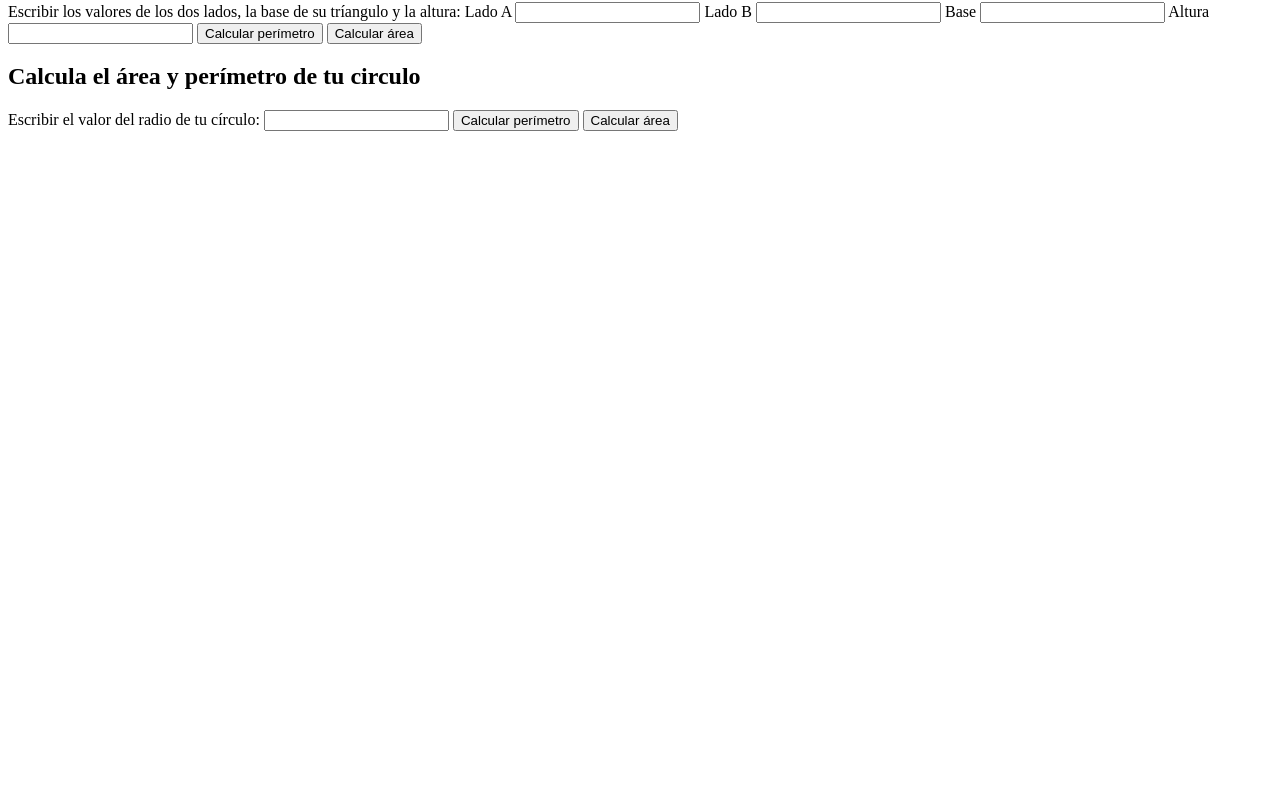
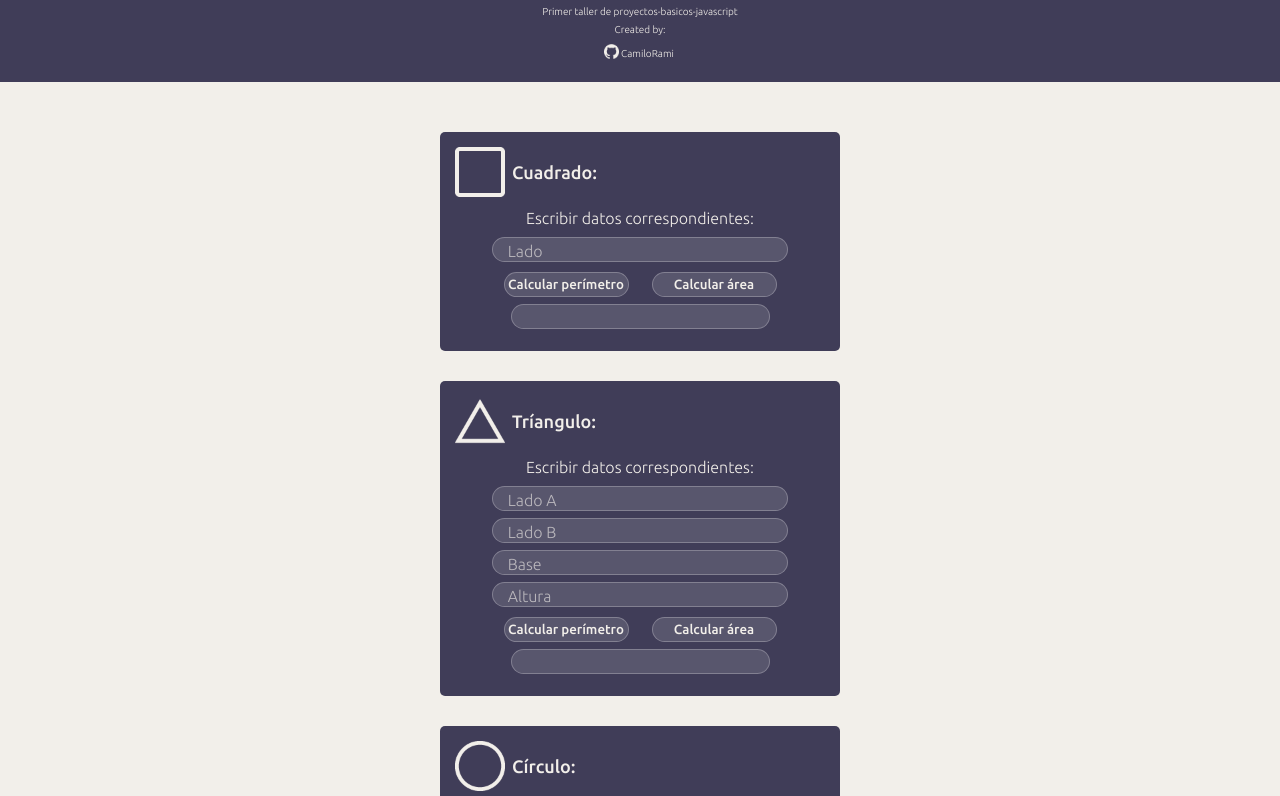
Before and after one commit to CamiloRami/proyecto-basico-javascript, a plain HTML site: page taller1FigurasGeometricas/figuras.html in a window 1280 px wide. Shown: the part 251-1047 px from the top of the page. Before the commit the page ends 800 px from the top, so only its background shows below. Drawn offline with Linux system fonts and the light colour scheme.

Commit message:
Paso 5, completado

```diff
--- /dev/null
+++ b/taller1FigurasGeometricas/CSS/figuras.css
@@ -0,0 +1,184 @@
+/* Basico */
+
+:root {
+    /*Colores*/
+    --blanco: #F2EFEA;
+
+    --berenjena: #403D58;
+
+}
+
+* {
+    box-sizing: border-box;
+    margin: 0%;
+    padding: 0%;
+}
+html {
+    font-size: 62.5%;
+    font-family: 'Ubuntu', sans-serif;
+
+}
+body {
+    background-color: var(--blanco);
+}
+/* Header */
+
+header {
+    position: relative;
+    width: 100%;
+    min-width: 320px;
+    height: 333px;
+    text-align: center;
+    background-color: var(--berenjena);
+    margin-bottom: 50px;
+}
+header img {
+    margin-left: auto;
+    margin-right: auto;
+    margin-bottom: 50px;
+    margin-top: 50px;
+    width: 280px;
+}
+header h1 {
+    font-size: 2.4rem;
+    font-weight: 500;
+    color: var(--blanco);
+    margin-bottom: 15px;
+}
+header p {
+    color: var(--blanco);
+    margin-bottom: 7px;
+    font-weight: 300;
+}
+header span {
+    display: inline-block;
+    position: relative;
+    top: 2px;
+    right: 2px;
+    background-image: url(../Accets/GitHub.png);
+    width: 15px;
+    height: 15px;
+    background-size: cover;
+    background-repeat: no-repeat;
+}
+header p a {
+    color: var(--blanco);
+    cursor: none;
+    text-decoration: none;
+}
+
+/* Secciones */
+
+section {
+    width: 90%;
+    min-width: 288px;
+    max-width: 400px;
+    height: auto;
+    margin: 30px auto;
+    padding: 15px;
+    background-color: var(--berenjena);
+    border-radius: 5px;
+    color: var(--blanco);
+}
+section h2 {
+    font-weight: 500;
+    font-size: 1.8rem;
+    display: inline-block;
+    margin-top: 15px;
+    margin-bottom: 10px;
+    margin-left: 7px;
+    position: absolute;
+}
+section img {
+    width: 50px;
+    display: inline-block;
+}
+section .div-figuras {
+    position: relative;
+    margin-bottom: 10px;
+}
+section p {
+    font-weight: 300;
+    font-size: 1.6rem;
+    margin-bottom: 10px;
+    text-align: center;
+}
+form input {
+    border: none;
+    outline: none;
+    font-family: 'Ubuntu', sans-serif;
+    font-size: 1.6rem;
+    font-weight: 300;
+    background-color: #ffffff00;
+    height: 25px;
+    width: 100%;
+    color: var(--blanco);
+    align-items: center;
+}
+input::placeholder {
+    color: #f2efeaa1;
+    /* font-size: 1.5em; */
+  }
+form label {
+    width: 90%;
+}
+input[type=number]::-webkit-inner-spin-button, input[type=number]::-webkit-outer-spin-button {
+  -webkit-appearance: none;
+  margin: 0;
+}
+form div {
+    margin: 0 auto;
+    margin-bottom: 7px;
+    display: flex;
+    justify-content: center;
+    width: 80%;
+    height: 25px;
+    background-color: #ffffff21;
+    border-radius: 10rem;
+    border: 1px solid #ffffff3f;
+}
+form div:hover {
+    box-shadow: 0 0.1rem 0.6rem 0 #20212447;
+    border-color: #dfe1e500;
+}
+section  .botton-container {
+    justify-content: space-around;
+    margin-top: 10px;
+    background: none;
+    border-radius: 0;
+    border: none;
+}
+form .botton-container:hover {
+    box-shadow: none;
+    border: none;
+}
+section  .botton-container button {
+    display: block;
+    height: 25px;
+    width: 125px;
+    border: 1px solid #ffffff3f;
+    background-color: #ffffff21;
+    border-radius: 100px;
+    font-family: 'Ubuntu', sans-serif;
+    color: var(--blanco);
+}
+section  .botton-container button:hover {
+    box-shadow: 0 0.1rem 0.6rem 0 #20212447;
+    border-color: #dfe1e500;
+}
+section span {
+    margin: 0 auto;
+    margin-bottom: 7px;
+    padding-left: 10px;
+    padding-top: 2px;
+    display: flex;
+    /* justify-content: center; */
+    align-content: center;
+    font-size: 1.6rem;
+    font-weight: 300;
+    width: 70%;
+    height: 25px;
+    background-color: #ffffff21;
+    border-radius: 10rem;
+    border: 1px solid #ffffff3f;
+}
--- a/taller1FigurasGeometricas/figuras.html
+++ b/taller1FigurasGeometricas/figuras.html
@@ -4,81 +4,125 @@
     <meta charset="UTF-8">
     <meta http-equiv="X-UA-Compatible" content="IE=edge">
     <meta name="viewport" content="width=device-width, initial-scale=1.0">
+    <link rel="preconnect" href="https://fonts.googleapis.com">
+    <link rel="preconnect" href="https://fonts.gstatic.com" crossorigin>
+    <link href="https://fonts.googleapis.com/css2?family=Ubuntu:ital,wght@0,300;0,500;1,700&display=swap" rel="stylesheet">
+    <link rel="stylesheet" href="./CSS/figuras.css">
     <title>Figuras geométricas | Proyectos basicos de JavaScript</title>
 </head>
 <body>
     <header>
+        <picture>
+            <img src="./Accets/CTC.png" alt="figurasGeometricas">
+        </picture>
+        <div>
             <h1>
                 Figuras geométricas
             </h1>
             <p>
-            Este es el primer taller de <strong>proyectos-básicos-javascript</strong>
+                Primer taller de proyectos-basicos-javascript
             </p>
+            <p>
+                Created by:
+            </p>
+            <p>
+                <span></span><a href="https://github.com/CamiloRami">CamiloRami</a>
+            </p>
+        </div>
     </header>
-    <section>
+    <section class="section-cuadrado">
+        <div class="div-figuras">
+            <picture>
+                <img src="./Accets/Cuadrado.png" alt="cuadrado">
+            </picture>
             <h2>
-            Calcula el área y perímetro de tu cuadrado
+                Cuadrado:
             </h2>
+        </div>
+        <p>Escribir datos correspondientes:</p>
         <form>
+            <div>
                 <label for="inputCuadrado">
-                <span>Escribir el valor de los lados de tu cuadrado:</span>
-                <input id="inputCuadrado" type="number" name="inputCuadrado">
+                    <input id="inputCuadrado" type="number" name="inputCuadrado" placeholder="Lado">
                 </label>
+            </div>
+            <div class="botton-container">
                 <button type="button" onclick="calcularPerimetroCuadrado()">
                     Calcular perímetro
                 </button>
                 <button type="button" onclick="calcularAreaCuadrado()">
                     Calcular área
                 </button>
+            </div>
         </form>
         <span id="outputCuadrado"></span>
     </section>
-    <section>
+    <section class="section-triangulo">
+        <div class="div-figuras">
+            <picture>
+                <img src="./Accets/Triangulo.png" alt="triangulo">
+            </picture>
             <h2>
-            Calcular el área y perímetro de tu tríangulo
+                Tríangulo:
             </h2>
+        </div>
+        <p>Escribir datos correspondientes:</p>
         <form>
-            <span>Escribir los valores de los dos lados, la base de su tríangulo y la altura:</span>
+            <div>
                 <label for="inputTrianguloLadoA">
-                <span>Lado A</span>
-                <input type="number" id="inputTrianguloLadoA" name="inputTrianguloLadoA">
+                    <input type="number" id="inputTrianguloLadoA" name="inputTrianguloLadoA" placeholder="Lado A">
                 </label>
+            </div>
+            <div>
                 <label for="inputTrianguloLadoB">
-                <span>Lado B</span>
-                <input type="number"  id="inputTrianguloLadoB" name="inputTrianguloLadoB">
+                    <input type="number"  id="inputTrianguloLadoB" name="inputTrianguloLadoB" placeholder="Lado B">
                 </label>
+            </div>
+            <div>
                 <label for="inputTrianguloBase">
-                <span>Base</span>
-                <input type="number"  id="inputTrianguloBase" name="inputTrianguloBase">
+                    <input type="number"  id="inputTrianguloBase" name="inputTrianguloBase" placeholder="Base">
                 </label>
+            </div>
+            <div>
                 <label for="inputTrianguloAltura">
-                <span>Altura</span>
-                <input type="number"  id="inputTrianguloAltura" name="inputTrianguloAltura">
+                    <input type="number"  id="inputTrianguloAltura" name="inputTrianguloAltura" placeholder="Altura">
                 </label>
+            </div>
+            <div class="botton-container">
                 <button type="button" onclick="calcularPerimetroTriangulo()">
                     Calcular perímetro
                 </button>
                 <button type="button" onclick="calcularAreaTriangulo()">
                     Calcular área
                 </button>
+            </div>
             <span id="outputTriangulo"></span>
         </form>
     </section>
-    <section>
+    <section class="section-circulo">
+        <div class="div-figuras">
+            <picture>
+                <img src="./Accets/Circulo.png" alt="circulo">
+            </picture>
             <h2>
-            Calcula el área y perímetro de tu circulo
+                Círculo:
             </h2>
+        </div>
+        <p>Escribir datos correspondientes:</p>
         <form>
+            <div>
                 <label for="inputCirculo">
-                <span>Escribir el valor del radio de tu círculo:</span>
-                <input id="inputCirculo" type="number" name="inputCirculo">
+                    <input id="inputCirculo" type="number" name="inputCirculo" placeholder="Radio">
                 </label>
+            </div>
+            <div class="botton-container">
                 <button type="button" onclick="calcularPerimetroCirculo()">
                     Calcular perímetro
                 </button>
                 <button type="button" onclick="calcularAreaCirculo()">
                     Calcular área
                 </button>
+            </div>
         </form>
         <span id="outputCirculo"></span>
     </section>
--- a/taller1FigurasGeometricas/figuras.js
+++ b/taller1FigurasGeometricas/figuras.js
@@ -46,7 +46,7 @@ function calcularPerimetroCuadrado() {
     const perimetro = perimetroCuadrado(value);
 
     const output = document.getElementById("outputCuadrado");
-    output.textContent = perimetro;
+    output.textContent = perimetro + "m";
 };
 function calcularAreaCuadrado() {
     const input = document.getElementById("inputCuadrado");
@@ -54,7 +54,7 @@ function calcularAreaCuadrado() {
     const area = areaCuadrado(value);
 
     const output = document.getElementById("outputCuadrado");
-    output.textContent = area;
+    output.textContent = area + "m²";
 };
 
 //Triangulo
@@ -70,7 +70,7 @@ function calcularPerimetroTriangulo() {
     const perimetro = perimetroTriangulo(valueA, valueB, valueBase);
 
     const output = document.getElementById("outputTriangulo");
-    output.textContent = perimetro;
+    output.textContent = perimetro + "m";
 
 };
 
@@ -84,7 +84,7 @@ function calcularAreaTriangulo() {
     const area = areaTriangulo(valueBase, valueAltura);
 
     const output = document.getElementById("outputTriangulo");
-    output.textContent = area;
+    output.textContent = area + "m²";
 };
 
 // Circulo
@@ -96,7 +96,7 @@ function calcularPerimetroCirculo() {
     const perimetro = perimetroCirculo(value);
 
     const output = document.getElementById("outputCirculo");
-    output.textContent = perimetro;
+    output.textContent = perimetro + "m";
 };
 
 function calcularAreaCirculo() {
@@ -106,5 +106,5 @@ function calcularAreaCirculo() {
     const area = areaCirculo(value);
 
     const output = document.getElementById("outputCirculo");
-    output.textContent = area;
+    output.textContent = area + "m²";
 };
```
Also changed, not shown: taller1FigurasGeometricas/Accets/CTC.png (added), taller1FigurasGeometricas/Accets/Circulo.png (added), taller1FigurasGeometricas/Accets/Cuadrado.png (added), taller1FigurasGeometricas/Accets/GitHub.png (added), taller1FigurasGeometricas/Accets/Triangulo.png (added), taller1FigurasGeometricas/CSS/desktop.css (added), taller1FigurasGeometricas/CSS/tablet.css (added). Lines whose indentation alone changed are shown as unchanged.
